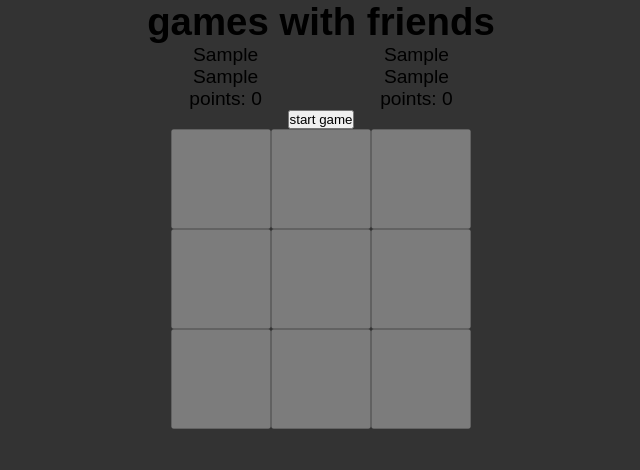
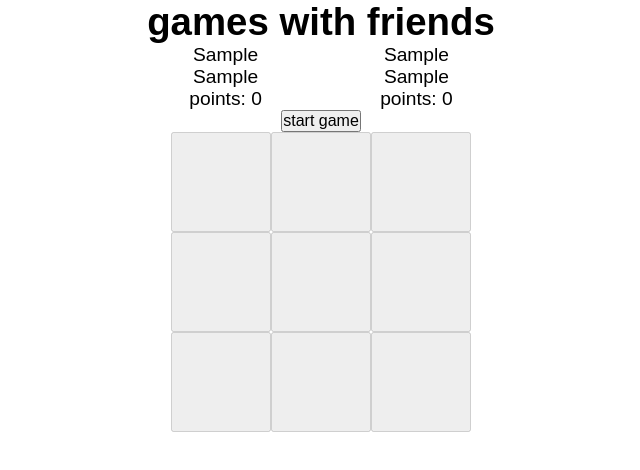
Before and after one commit to m-simkins/tic-tac-toe, a plain HTML site: page index.html in a window 1280 px wide. Both pictures are taken after typing "Sample", "Sample", "Sample", "Sample" into the empty fields and a click on the button "save players". Shown: the whole page, without its empty margins (319-959 px from the left). Drawn offline with Linux system fonts and the light colour scheme.

Commit message:
change colors, add invalid move message, reorder main element divs. ready to submit!

```diff
--- a/index.html
+++ b/index.html
@@ -9,8 +9,8 @@
 <body>
   <h1>games with friends</h1>
   <div id="players"></div>
+  <div id="message"></div>
   <div id="setup"></div>
-  <div id="message"></div>
   <script src="script.js"></script>
 </body>
 </html>
--- a/script.js
+++ b/script.js
@@ -84,6 +84,7 @@ function ticTacToe() {
         board.markBoard(row, col, player.getValue("mark"));
         return resolveTurn(row, col, player);
       } else {
+        message = "you can't do that! try again";
         return "invalid";
       }
     },
--- a/styles.css
+++ b/styles.css
@@ -12,7 +12,6 @@
 }
 
 body {
-  background-color: #333;
   width: calc(var(--board-width) + 200px);
   margin: 0 auto;
   font-size: 1.2rem;
@@ -38,6 +37,11 @@ body {
 .board-button {
   width: 100%;
   aspect-ratio: 1;
+  font-size: 2rem;
+}
+
+.setup-button, .player-input {
+  font-size: 1rem;
 }
 
 .points-display:before {
```
